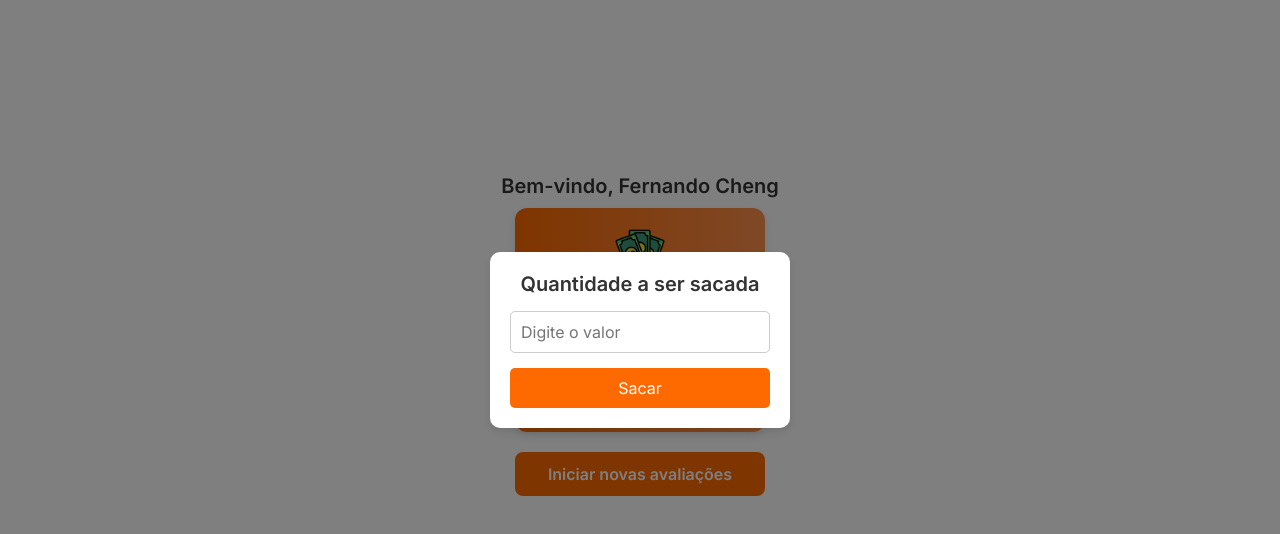
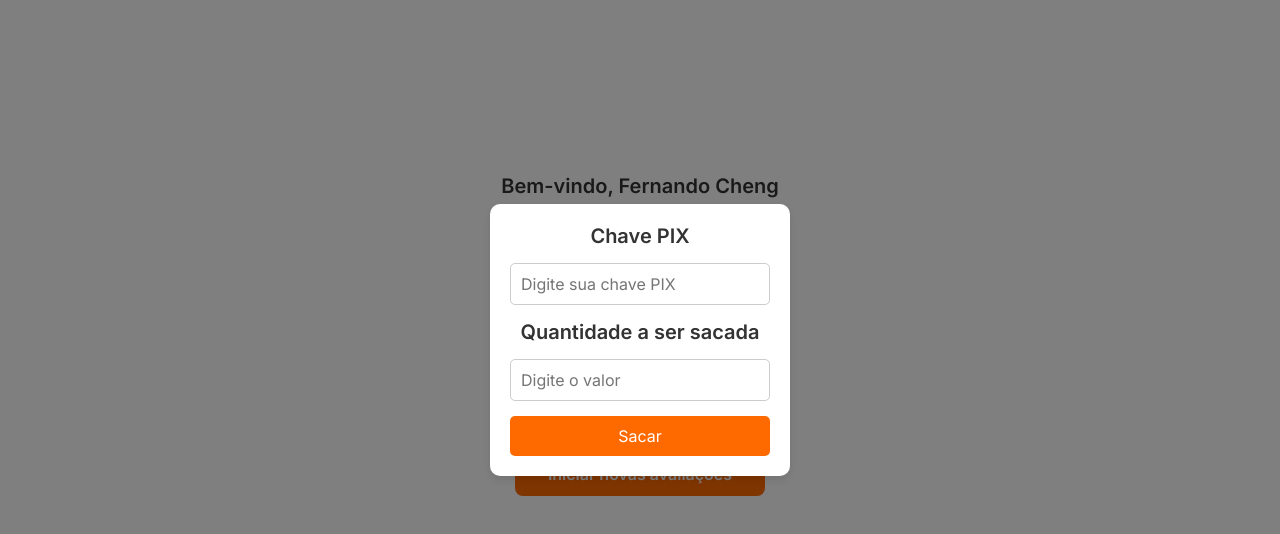
Before and after one commit to leobneto/ahopee-parceiros, a plain HTML site: page home.html in a window 1280 px wide. Both pictures are taken after a click on the button "SACAR". Shown: the part 60-594 px from the top of the page. Drawn offline with Linux system fonts and the light colour scheme.

Commit message:
alterando box home

```diff
--- a/home.html
+++ b/home.html
@@ -36,8 +36,12 @@
     <!-- Modal de saque -->
     <div class="modal" id="modal">
         <div class="modal-content">
+            <h3>Chave PIX</h3>
+            <input type="text" id="chave-pix" placeholder="Digite sua chave PIX">
+
             <h3>Quantidade a ser sacada</h3>
             <input type="number" id="quantia-saque" placeholder="Digite o valor">
+
             <button class="confirmar-saque" onclick="realizarSaque()">Sacar</button>
         </div>
     </div>
```
